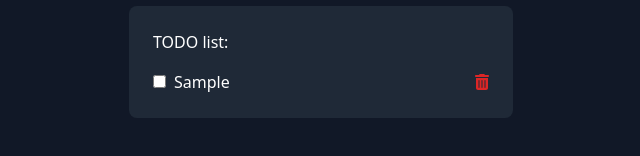
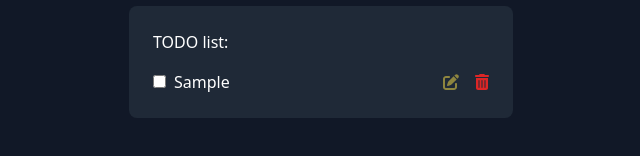
Before and after one commit to whoknowsi/todo-list-vue, a Vue app: page / in a window 1280 px wide. Both pictures are taken after typing "Sample" into the empty fields and a click on the button "Add ToDo". Shown: the part 294-450 px from the top of the page, without its empty margins (319-959 px from the left). Built offline with nearby package versions, Linux system fonts and the light colour scheme.

Commit message:
Added editing to todo list

```diff
--- a/src/App.vue
+++ b/src/App.vue
@@ -28,7 +28,8 @@ const addToDo = () => {
   toDos.value.push({
     content: toDo,
     done: false,
-    createdAt: Date.now()
+    createdAt: Date.now(),
+    editing: false,
   })
 
   toDoInput.value = ''
@@ -36,6 +37,10 @@ const addToDo = () => {
 
 const removeToDo = (toDo) => {
   toDos.value = toDos.value.filter(t => t !== toDo)
+}
+
+const editToDo = (toDo) => {
+  toDos.value = toDos.value.map(t =>  t === toDo ? {...t, editing: !t.editing } : t)
 }
 
 </script>
@@ -60,13 +65,14 @@ const removeToDo = (toDo) => {
       <section class="w-full p-6 bg-gray-800 rounded-lg flex flex-col gap-4">
         <h3>TODO list:</h3>
         <div class="flex-col flex gap-2">
-          <div v-for="todo in sortedToDos" :class="`flex gap-2 items-center ${todo.done && 'line-through'}`">
+          <div v-for="todo in sortedToDos" class="flex gap-2 items-center">
             <label>
               <input type="checkbox" v-model="todo.done" />
             </label>
-            <div class="flex-1">
-              <span class="break-all">{{ todo.content }}</span>
-            </div>
+            <span class="break-all flex-1"><input :disabled="!todo.editing" v-model="todo.content" :class="`bg-transparent border-none outline-none w-full ${todo.done ? 'line-through' : ''}`" /></span>
+            <button class="ml-4" @click="editToDo(todo)">
+              <font-awesome-icon :class="`text-yellow-300 opacity-50 hover:opacity-30 ${todo.editing && 'opacity-100 hover:opacity-80'}`" icon="fa-pen-to-square" />
+            </button>
             <button class="ml-2" @click="removeToDo(todo)">
               <font-awesome-icon class="text-red-600 hover:opacity-60" icon="fa-trash-can"/>
             </button>
```
